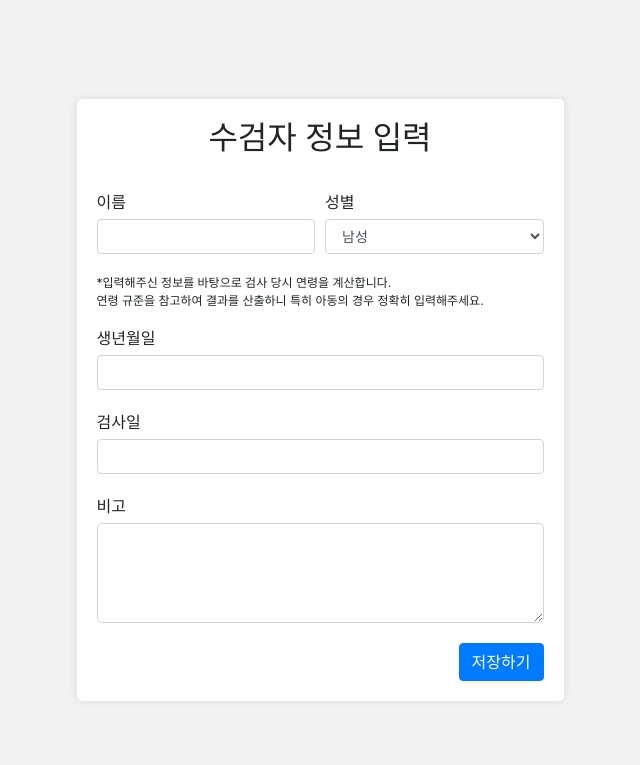
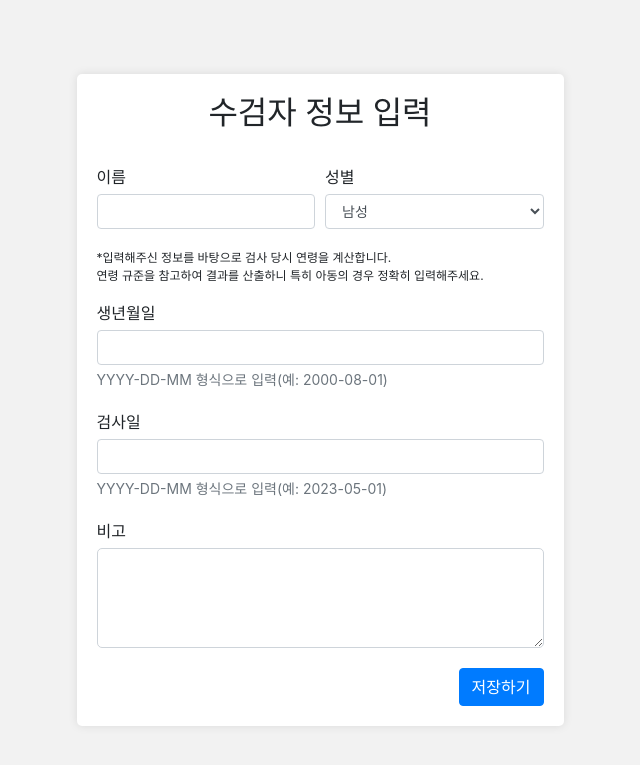
Before and after one commit to JaerryLee/rorschachtest, a Django app: page /client_info/ in a window 1280 px wide. Shown: the top 765 px of the page, without its empty margins (320-960 px from the left). Run offline with Django 4.2, Linux system fonts and the light colour scheme; a user stored in the database is signed in; parts of the project's set-up code (start-up, migrations or seed data) failed here and were passed over; some libraries are stand-ins or nearby versions.

Commit message:
날짜형식설정

```diff
--- a/scoring/templates/add_client.html
+++ b/scoring/templates/add_client.html
@@ -73,12 +73,12 @@
             <div class="form-group">
                 <label>생년월일</label>
                 {{ form.birthdate }}
-                <small class="form-text text-muted">{{ form.birthdate.help_text }}</small>
+                <small class="form-text text-muted">YYYY-DD-MM 형식으로 입력(예: 2000-08-01)</small>
             </div>
             <div class="form-group">
                 <label>검사일</label>
                 {{ form.testDate }}
-                <small class="form-text text-muted">{{ form.testDate.help_text }}</small>
+                <small class="form-text text-muted">YYYY-DD-MM 형식으로 입력(예: 2023-05-01)</small>
             </div>
             <div class="form-group">
                 <label>비고</label>
--- a/scoring/views.py
+++ b/scoring/views.py
@@ -177,13 +177,11 @@ def add_client(request):
             print(form.errors)
     else:
         form = ClientForm(initial={
-            'username': request.GET.get('username', ''),
-            'email': request.GET.get('email', ''),
-            'first_name': request.GET.get('first_name', ''),
-            'last_name': request.GET.get('last_name', ''),
-            'phone': request.GET.get('phone', ''),
-            'password1': request.GET.get('password1', ''),
-            'password2': request.GET.get('password2', '')
+            'name': request.GET.get('name', ''),
+            'gender': request.GET.get('gender', ''),
+            'birthdate': request.GET.get('birthdate', ''),
+            'testDate': request.GET.get('testDate', ''),
+            'notes': request.GET.get('notes', ''),
         })
     return render(request, 'add_client.html', {'form': form})
 
```
